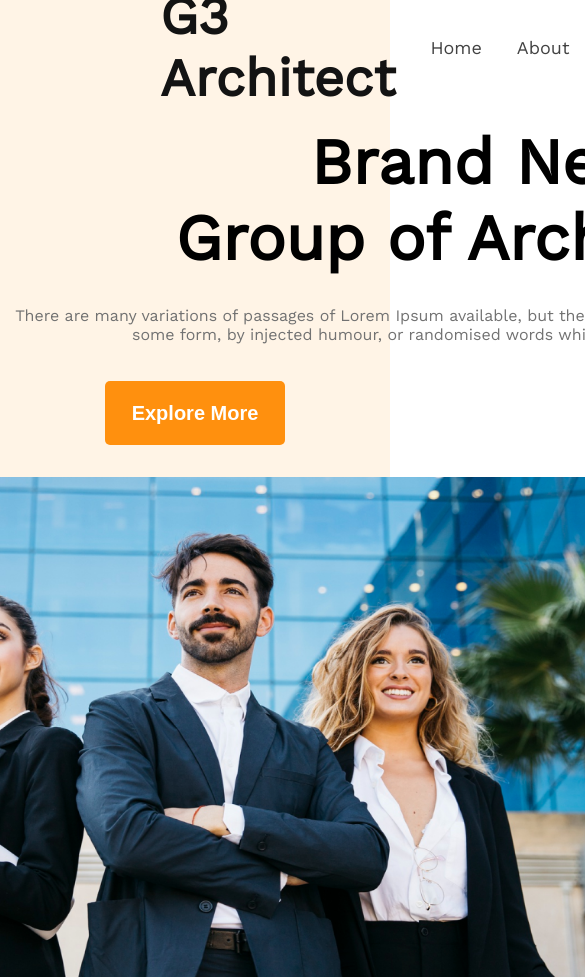
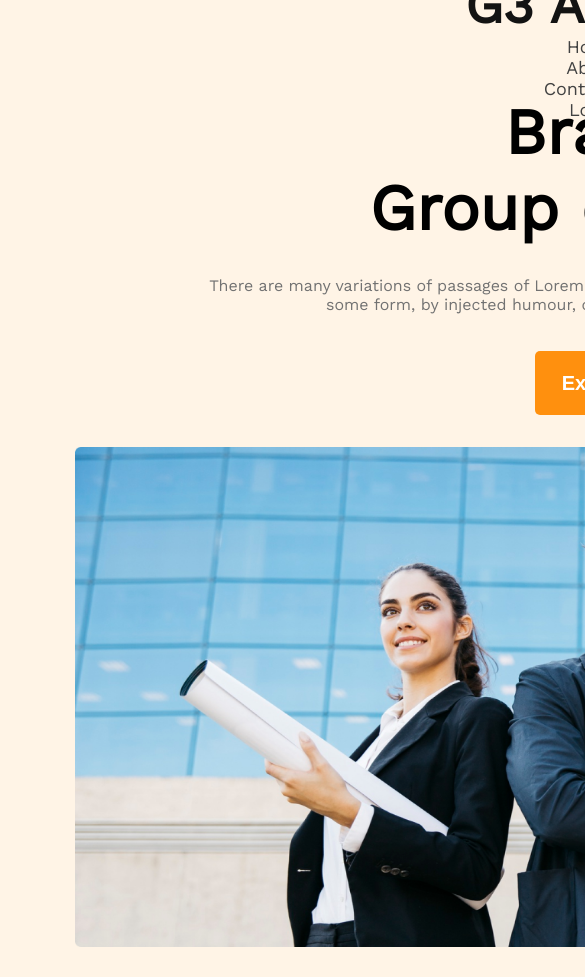
Before and after one commit to rezwanaridi/assignment2, a plain HTML site: page index.html in a window 390 px wide. Shown: the top 977 px of the page, 585 px wide, since content can reach past the window. Drawn offline with nearby package versions, Linux system fonts and the light colour scheme.

Commit message:
responsive

```diff
--- a/styles/style.css
+++ b/styles/style.css
@@ -362,3 +362,38 @@ footer{
     font-size: 20px;
     color: #424242;
 }
+
+/* Responsive */
+@media screen and (max-width:576px) {
+    body{
+        width: 100%;
+    }
+    header{
+        width: 1250px;
+    }
+    nav{
+        flex-direction: column;
+        justify-content: center;
+        align-items: center;
+    }
+    .links, .logo, .cards, .sponsor-box, .contact-us{
+        flex-direction: column;
+        justify-content: center;
+        align-items: center;
+        margin-left: 0;
+
+    }
+    .brand-intro{
+        margin: 0;
+    }
+    .banner-img{
+       display: flex;
+       justify-content: center;
+    }
+    .feature{
+        flex-direction: column;
+    }
+    .feature-img{
+        grid-template-columns: repeat(1, 1fr);
+    }
+}
```
Also changed, not shown: index.html (+3 -3 lines).
